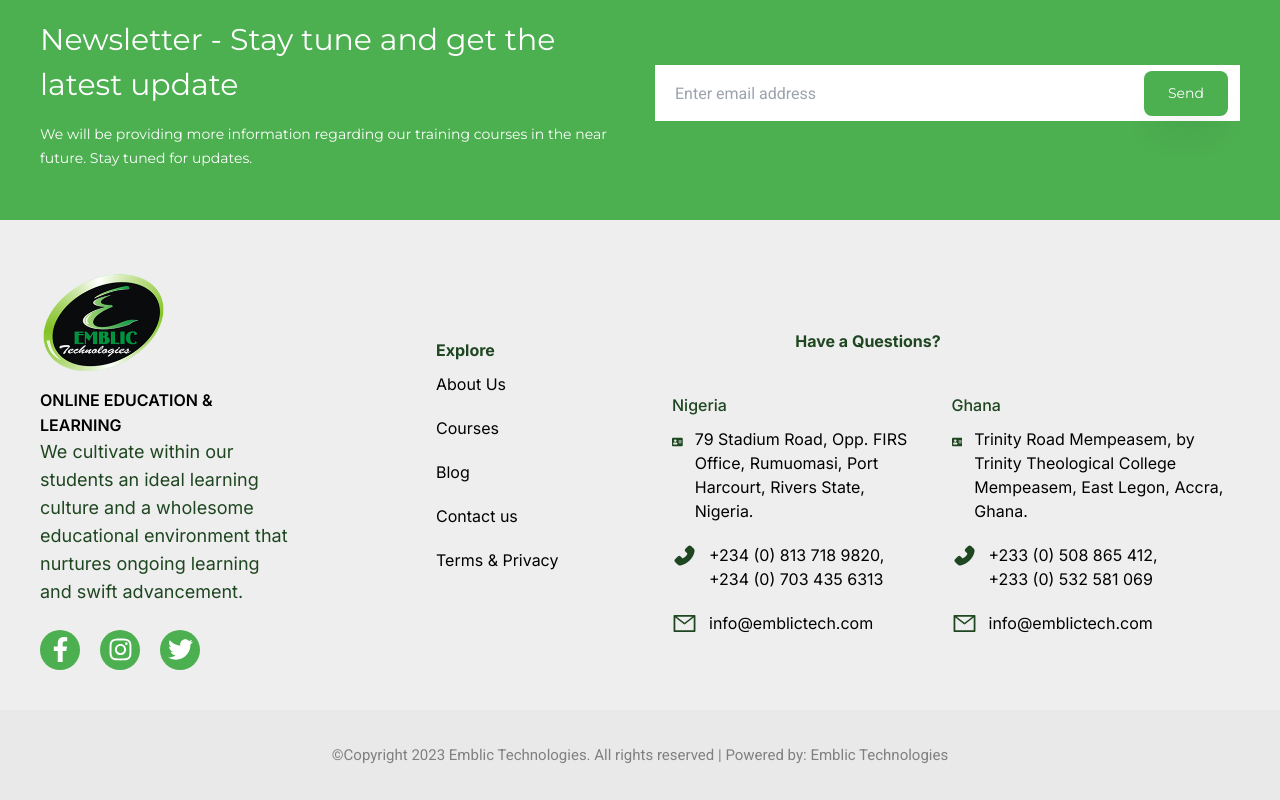
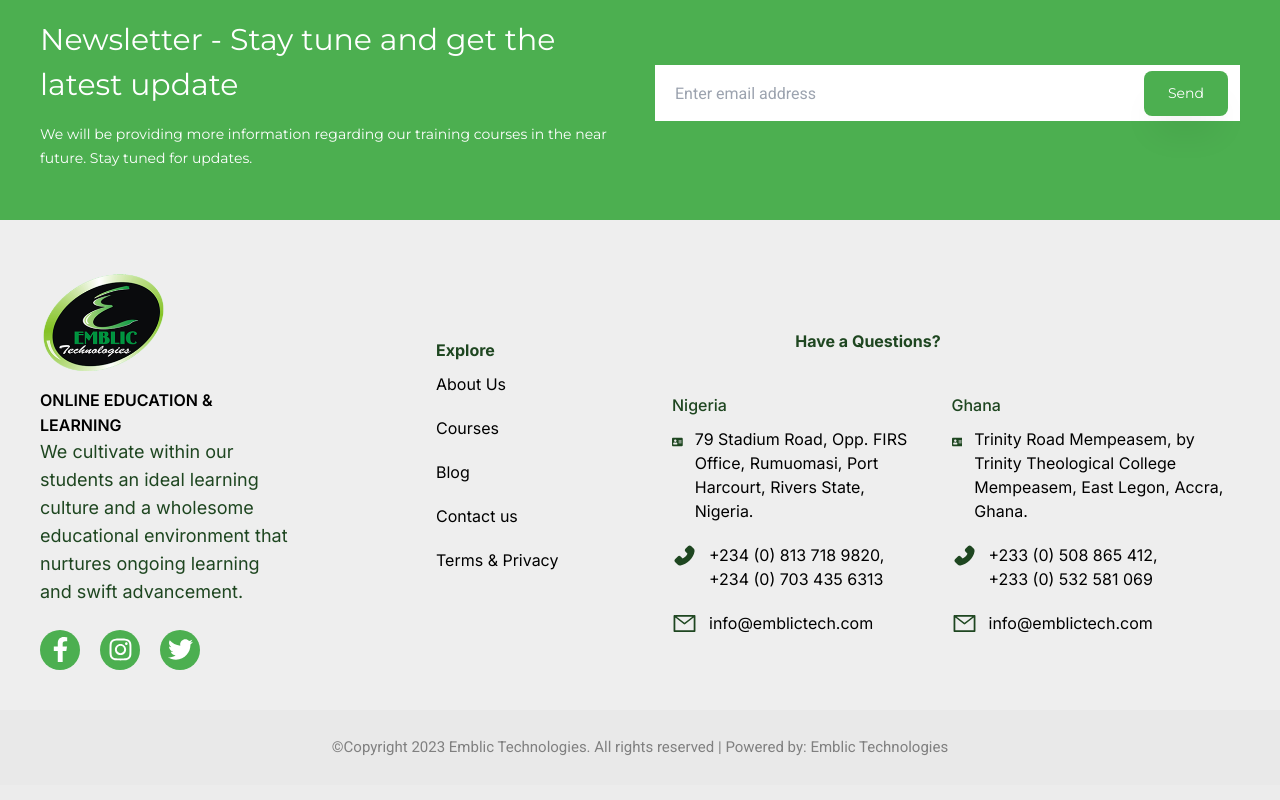
Before and after one commit to davebeloved/Emblic-Institute-Tech, a React (Vite) app: page / in a window 1280 px wide. Shown: the part 4324-5124 px from the top of the page. Built offline with nearby package versions, Linux system fonts and the light colour scheme; a web font is replaced by a local one.

Commit message:
initial commit

```diff
--- a/src/components/Footer.jsx
+++ b/src/components/Footer.jsx
@@ -149,7 +149,7 @@ const Footer = () => {
         </div>
       </footer>
       <div className="legal">
-        <p>
+        <p className="leading-none">
           ©Copyright {year} Emblic Technologies. All rights reserved | Powered
           by: Emblic Technologies
         </p>
```
